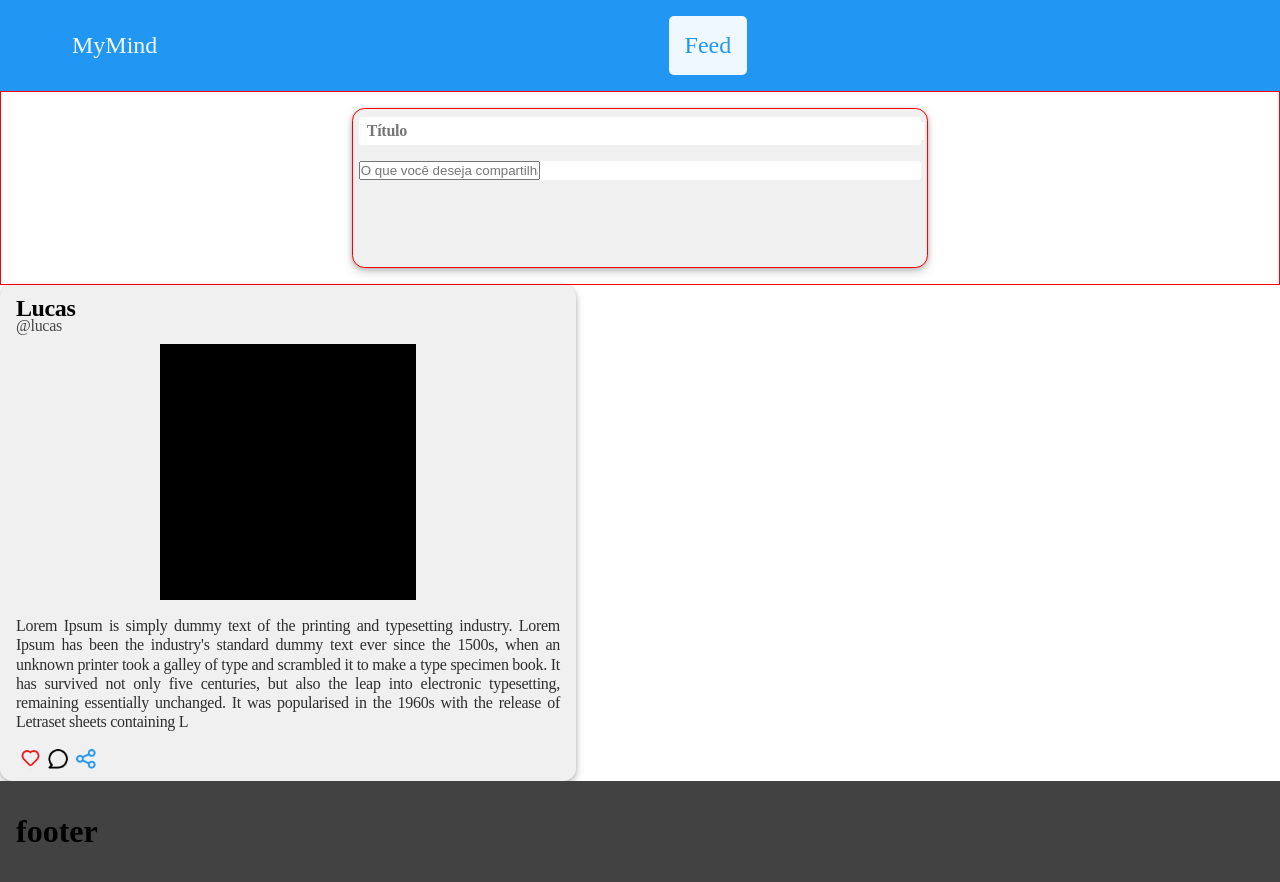
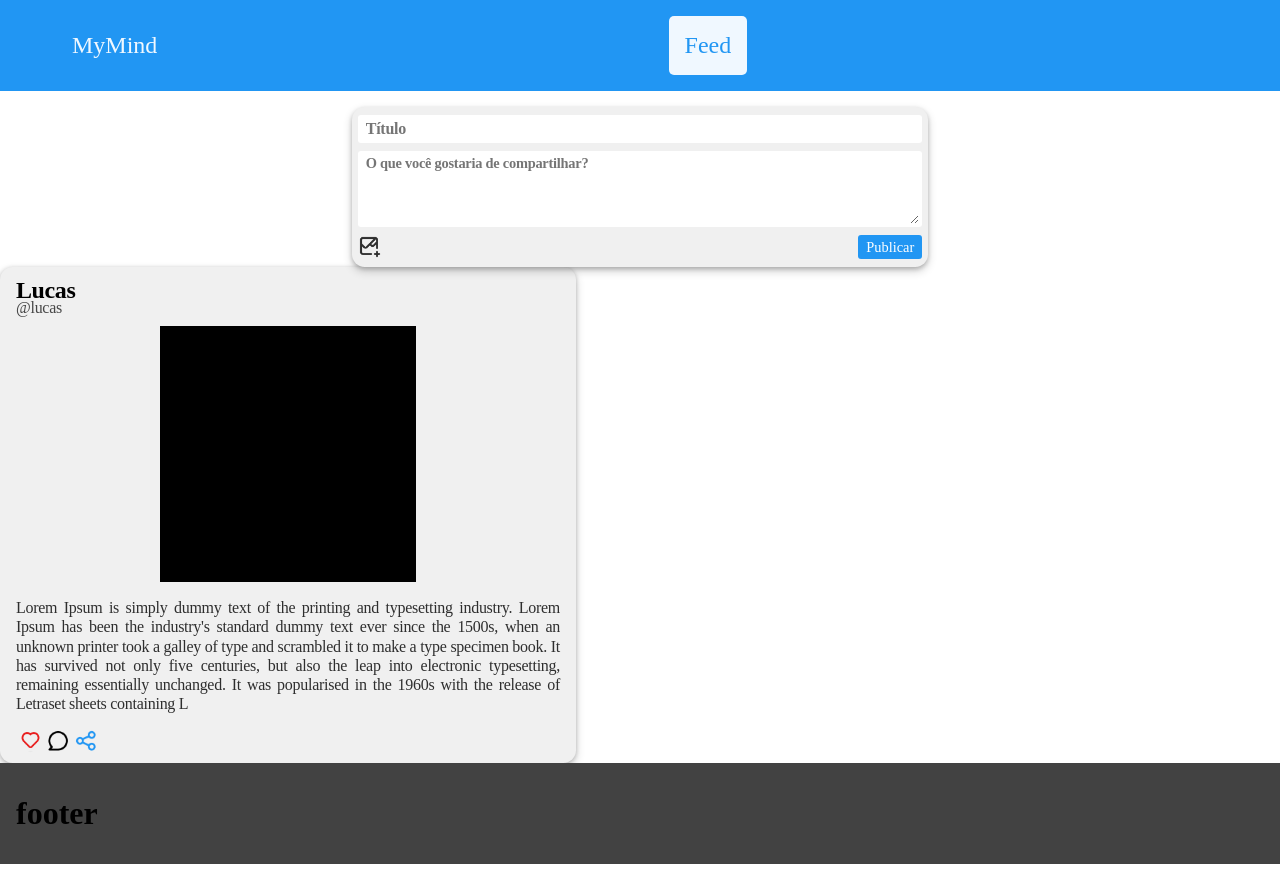
Before and after one commit to GiuliaCarvalhoS/MyMind3Semestre, a website with bundled scripts: page PaginaFeed/FeedPsicologo.html in a window 1280 px wide. Built offline with nearby package versions, Linux system fonts and the light colour scheme; a web font is replaced by a local one.

Commit message:
Finalizar card de adicionar publicação

```diff
--- a/PaginaFeed/components/cardPublication/style.css
+++ b/PaginaFeed/components/cardPublication/style.css
@@ -7,6 +7,7 @@
   justify-content: center;
   align-items: center;
   box-shadow: 0 1px 4px 0 rgba(0, 0, 0, 0.2), 0 4px 10px 0 rgba(0, 0, 0, 0.19);
+  margin-top: 0rem;
 }
 
 .container-img-card{
--- a/PaginaFeed/components/headerPublicationComponent/index.js
+++ b/PaginaFeed/components/headerPublicationComponent/index.js
@@ -9,11 +9,15 @@ const  headerPublicationComponent = ()=>{
       </div>
 
       <div class="publication-text-container">
-      <input type="text" class="publication-text" placeholder="O que você deseja compartilhar?">
+      <textarea class="publication-text" placeholder="O que você gostaria de compartilhar?"></textarea>
       </div>
 
       <div class="publication-footer-container">
 
+      <input type="file" id="files" class="hidden" accept="image/*">
+      <label for="files" class="publication-file">
+      </label>
+      <button class="publication-button"> Publicar </button>
       </div>
 
     </div>
--- a/PaginaFeed/components/headerPublicationComponent/style.css
+++ b/PaginaFeed/components/headerPublicationComponent/style.css
@@ -4,7 +4,7 @@
     justify-content: center;
     align-items: center;
     width: 100%;
-    border: solid 1px red;
+    margin-bottom: 0rem;
   }
 
 .headerPublicationComponent-container-card{
@@ -12,13 +12,13 @@
     flex-direction: column;
     width: 36rem;
     height: 10rem;
-    border: solid 1px red;
     background-color: #F0F0F0;
     border-radius: 12.6691px;
     justify-content: top;
     align-items: center;
-    box-shadow: 0 1px 4px 0 rgba(0, 0, 0, 0.2), 0 4px 10px 0 rgba(0, 0, 0, 0.19);
+    box-shadow: 0 2px 4px 0 rgba(0, 0, 0, 0.2), 0 4px 10px 0 rgba(0, 0, 0, 0.19);
     margin: 1rem;
+    margin-bottom: 0rem;
   }
 
   .publication-title-container{
@@ -36,7 +36,7 @@
     display: flex;
     margin: 0.3rem;
     margin-left: 0.5rem;
-    width: 99%;
+    width: 98%;
     border: none;
     align-items: center;
     letter-spacing: -0.017em;
@@ -49,13 +49,91 @@
     background-color: #FFFFFF;
     border-radius: 3px;
     margin: 0.5rem;
+    margin-top: 0rem;
+    height: 5rem;
+  }
+
+  .publication-text{
+    font-family: 'Podkova', serif;
+    font-style: normal;
+    font-weight: 550;
+    font-size: 0.9rem;
+    display: flex;
+    margin: 0.3rem;
+    margin-left: 0.5rem;
+    width: 98%;
+    height: 90%;
+    border: none;
+    align-items: top;
+    text-align: left;
+    vertical-align: top;
+    letter-spacing: -0.017em;
+    color: #2E2E2E;
+    outline: none;
   }
 
   .publication-title-container:hover{
-    box-shadow: 0 1px 2px 0 rgba(0, 0, 0, 0.2), 0 2px 10px 0 rgba(0, 0, 0, 0.19);
+    box-shadow: 0 1px 2px 0 rgba(0, 0, 0, 0.2), 0 1px 10px 0 rgba(0, 0, 0, 0.19);
     cursor: pointer;
   }
 
   .publication-title:hover{
     cursor: pointer;
   }
+
+  .publication-text-container:hover{
+    box-shadow: 0 1px 3px 0 rgba(0, 0, 0, 0.2), 0 1px 10px 0 rgba(0, 0, 0, 0.19);
+    cursor: pointer;
+  }
+
+  .publication-text:hover{
+    cursor: pointer;
+  }
+
+  .publication-footer-container{
+    display: flex;
+    width: 98%;
+    justify-content: space-between;
+    margin: 0.5rem;
+    margin-top: 0rem;
+  }
+
+  .publication-button{
+      background-color: #2196f3;
+      border: none;
+      border-radius: 3px;
+      color: white;
+      width: 4rem;
+      font-family: 'Podkova', serif;
+      font-style: normal;
+      font-weight: 500;
+      font-size: 0.9rem;
+  }
+
+  .publication-button:hover{
+    box-shadow: 0 1px 3px 0 rgba(0, 0, 0, 0.2), 0 1px 5px 0 rgba(0, 0, 0, 0.19);
+  }
+
+  .hidden{
+      display: none;
+  }
+
+.publication-file{
+    border: none;
+    border-radius: 3px;
+    color: #2196f3;
+    font-family: 'Podkova', serif;
+    font-style: normal;
+    font-weight: 500;
+    font-size: 0.9rem;
+    background-image: url("../../assets/addimage.png");
+    height: 1.5rem;
+    width: 1.5rem;
+    background-size: auto 100%;
+    background-image: no-repeat;
+
+}
+
+.publication-file:hover{
+   cursor: pointer;
+}
```
Also changed, not shown: PaginaFeed/sendPublications.js (+5 -3 lines), PaginaFeed/assets/addimage.png (added).
